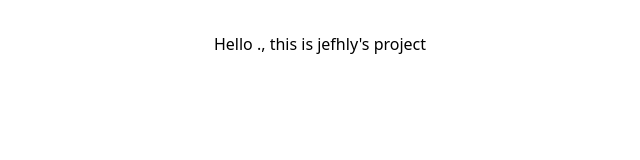
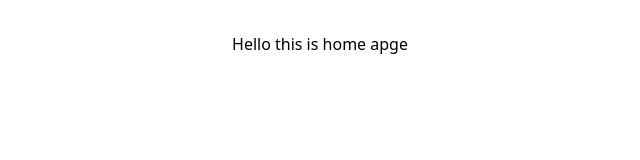
Before and after one commit to identitieEnrichment/jefhly, a React (Vite) app: page / in a window 1280 px wide. Shown: the top 160 px of the page, without its empty margins (320-960 px from the left). Built offline with nearby package versions, Linux system fonts and the light colour scheme.

Commit message:
path changed

```diff
--- a/package.json
+++ b/package.json
@@ -11,7 +11,8 @@
   },
   "dependencies": {
     "react": "^18.3.1",
-    "react-dom": "^18.3.1"
+    "react-dom": "^18.3.1",
+    "react-router-dom": "^6.27.0"
   },
   "devDependencies": {
     "@eslint/js": "^9.11.1",
--- a/src/App.jsx
+++ b/src/App.jsx
@@ -1,16 +1,16 @@
-import { useState } from 'react'
-import reactLogo from './assets/react.svg'
-import viteLogo from '/vite.svg'
-import './App.css'
+import { useState } from 'react';
+import './App.css';
+import { Outlet } from 'react-router-dom';
 
 function App() {
-  const [count, setCount] = useState(0)
+  const [count, setCount] = useState(0);
 
   return (
     <div>
-      <h1 className='text-3xl'> Hello ., this is jefhly's project </h1>
+      {/* You can render other components here */}
+      <Outlet /> {/* This will render the child route (Home) */}
     </div>
-  )
+  );
 }
 
-export default App
+export default App;
--- /dev/null
+++ b/src/Components/AboutUs.jsx
@@ -0,0 +1,11 @@
+import React from 'react'
+
+const AboutUs = () => {
+  return (
+    <div>
+        hello this is about us page
+    </div>
+  )
+}
+
+export default AboutUs
--- /dev/null
+++ b/src/Components/Home.jsx
@@ -0,0 +1,11 @@
+import React from 'react'
+
+const Home = () => {
+  return (
+    <div>
+        Hello this is home apge
+    </div>
+  )
+}
+
+export default Home
--- a/src/main.jsx
+++ b/src/main.jsx
@@ -1,10 +1,27 @@
-import { StrictMode } from 'react'
-import { createRoot } from 'react-dom/client'
-import App from './App.jsx'
-import './index.css'
+import { RouterProvider, createBrowserRouter } from 'react-router-dom';
+import ReactDOM from 'react-dom/client';
+import App from './App.jsx';
+import './index.css';
+import Home from './Components/Home.jsx';
+import AboutUs from './Components/AboutUs.jsx';
 
-createRoot(document.getElementById('root')).render(
-  <StrictMode>
-    <App />
-  </StrictMode>,
-)
+const router = createBrowserRouter([
+  {
+    path: "/",
+    element: <App />,
+    errorElement: <Home />, // Error handling
+    children: [
+      {
+        path: '/',
+        element: <Home />,
+      },
+      {
+        path: '/about',
+        element: <AboutUs />,
+      },
+    ],
+  },
+]);
+
+const root = ReactDOM.createRoot(document.getElementById('root'));
+root.render(<RouterProvider router={router} />);
```
Also changed, not shown: 1 other file (tests, documents, lock files or other folders).
